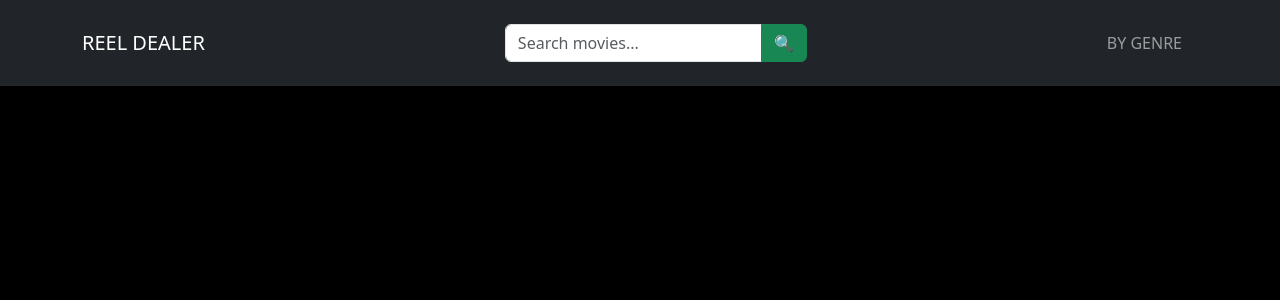
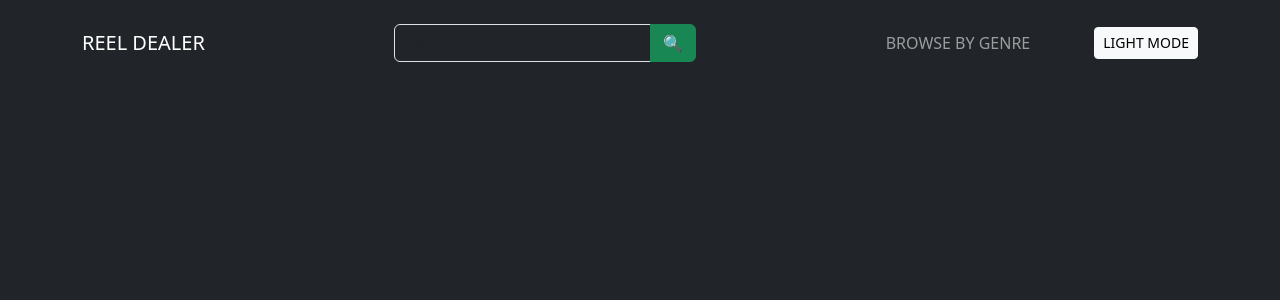
Before and after one commit to trumanders/reel-dealer, a React (Vite) app: page /movie/1 in a window 1280 px wide. Shown: the top 300 px of the page. Built offline with nearby package versions, Linux system fonts and the light colour scheme; no server answers.

Commit message:
Add button for dark/light mode. Add CSS variables for dark/light mode. Use callback on functions in useEffect. Add theme context with custom hook.

```diff
--- a/src/App.tsx
+++ b/src/App.tsx
@@ -8,11 +8,16 @@ import MoviePage from "./pages/MoviePage";
 import PersonPage from "./pages/PersonPage";
 import Genres from "./pages/GenresPage";
 import MoviesByGenrePage from "./pages/MoviesByGenrePage";
+import { ThemeContextProvider } from "./contexts/ThemeContextProvider";
+import { useEffect } from "react";
+import { useTheme } from "./contexts/useTheme.tsx";
 
 const App = () => {
   return (
     <>
-      <Navigation />
+      <ThemeContextProvider>
+        <Navigation />
+      </ThemeContextProvider>
       <Container>
         <Routes>
           <Route path="/" element={<HomePage />} />
--- a/src/assets/scss/App.scss
+++ b/src/assets/scss/App.scss
@@ -1,8 +1,41 @@
 @import "bootstrap/scss/bootstrap";
 
+/* LIGHT MODE */
+:root {
+  --bs-body-bg: #fff;
+  --bs-body-color: #212529;
+  --movie-card-bg: #fff;
+  --movie-card-color: #212529;
+  --active-genre-border: #212529;
+  --active-genre-color: #212529;
+  --nav-link-color: #6378ec;
+
+  /* Accordion light mode */
+  --bs-accordion-bg: #fff;
+  --bs-accordion-color: #212529;
+  --bs-accordion-border-color: #dee2e6;
+  --bs-accordion-btn-bg: #fff;
+  --bs-accordion-btn-color: #212529;
+  --bs-accordion-btn-focus-border-color: #80bdff;
+  --bs-accordion-btn-focus-box-shadow: 0 0 0 0.25rem rgba(0, 123, 255, 0.25);
+  --bs-accordion-active-bg: #e9ecef;
+  --bs-accordion-active-color: #212529;
+}
+
+/* DARK MODE*/
+body.dark-mode {
+  --bs-body-bg: #212529;
+  --bs-body-color: #f8f9fa;
+  --movie-card-bg: #1f1f1f;
+  --movie-card-color: #fff;
+  --active-genre-border: #fff;
+  --active-genre-color: #fff;
+  --nav-link-color: #90a0ff;
+}
+
 body {
-  background-color: rgb(0, 0, 0);
-  color: white;
+  background-color: var(--bs-body-bg);
+  color: var(--bs-body-color);
 }
 
 .searchResults {
@@ -38,7 +71,8 @@ body {
   color: white;
   width: 12rem;
   height: 25rem;
-  background-color: rgb(31, 31, 31);
+  background-color: var(--movie-card-bg);
+  color: var(--movie-card-color);
   border-style: none;
   border-radius: 10px;
   .card-text {
@@ -70,7 +104,7 @@ body {
 }
 
 .movie-page-details .nav-link {
-  color: rgb(99, 120, 236);
+  color: var(--nav-link-color);
   font-weight: 500;
 }
 
@@ -80,9 +114,9 @@ body {
 }
 
 .active-genre {
-  border: 1px solid white;
+  border: 1px solid var(--active-genre-border);
   border-radius: 5px;
-  color: white !important;
+  color: var(--active-genre-color);
 }
 
 .accordion-dark {
--- a/src/components/Navigation.tsx
+++ b/src/components/Navigation.tsx
@@ -2,9 +2,21 @@ import Container from "react-bootstrap/Container";
 import Navbar from "react-bootstrap/Navbar";
 import { Link, NavLink } from "react-router-dom";
 import Search from "./Search";
-import { Nav } from "react-bootstrap";
+import { ButtonGroup, Nav, ToggleButton } from "react-bootstrap";
+import { useTheme } from "../contexts/useTheme.tsx";
+import { useEffect } from "react";
 
 const Navigation = () => {
+  const { isDarkMode, toggleTheme } = useTheme();
+
+  useEffect(() => {
+    if (isDarkMode) {
+      document.body.classList.add("dark-mode");
+    } else {
+      document.body.classList.remove("dark-mode");
+    }
+  }, [isDarkMode]);
+
   return (
     <Navbar bg="dark" variant="dark" expand="md">
       <Container>
@@ -22,8 +34,21 @@ const Navigation = () => {
               (isActive ? " active-genre" : "")
             }
           >
-            BY GENRE
+            BROWSE BY GENRE
           </NavLink>
+          <ButtonGroup size="sm">
+            <ToggleButton
+              className="ms-5"
+              id="toggle-dark-theme"
+              type="checkbox"
+              variant="outline-light"
+              checked={isDarkMode}
+              onClick={() => toggleTheme()}
+              value="light"
+            >
+              {isDarkMode ? "LIGHT MODE" : "DARK MODE"}
+            </ToggleButton>
+          </ButtonGroup>
         </Nav>
       </Container>
     </Navbar>
--- a/src/contexts/MovieProvider.tsx
+++ b/src/contexts/MovieProvider.tsx
@@ -22,7 +22,8 @@ export const MovieProvider = ({ children }: MovieProviderProps) => {
   const [page, setPage] = useState<number>(1);
   const navigate = useNavigate();
 
-  const handleSearch = async (searchText: string, page: number = 1) => {
+  const handleSearch = useCallback(
+    async (searchText: string, page: number = 1) => {
       try {
         setIsLoading(true);
         setError(null);
@@ -34,7 +35,9 @@ export const MovieProvider = ({ children }: MovieProviderProps) => {
       } finally {
         setIsLoading(false);
       }
-  };
+    },
+    []
+  );
 
   const loadMovie = useCallback(async (movieId: number) => {
     setIsLoading(true);
@@ -50,12 +53,12 @@ export const MovieProvider = ({ children }: MovieProviderProps) => {
     navigate(`?${params.toString()}`);
   };
 
-  const syncPageWithURL = (search: string) => {
+  const syncPageWithURL = useCallback((search: string) => {
     const params = new URLSearchParams(search);
     const newPage = Number(params.get("page") || 1);
     setPage(newPage);
     return newPage;
-  };
+  }, []);
 
   useEffect(() => {
     const loadGenres = async () => {
--- /dev/null
+++ b/src/contexts/ThemeContext.ts
@@ -0,0 +1,10 @@
+import { createContext } from "react";
+
+interface ThemeContextType {
+  isDarkMode: boolean;
+  toggleTheme: () => void;
+}
+
+export const ThemeContext = createContext<ThemeContextType | null>(
+  {} as ThemeContextType
+);
--- /dev/null
+++ b/src/contexts/ThemeContextProvider.tsx
@@ -0,0 +1,23 @@
+import { useState } from "react";
+import { ThemeContext } from "./ThemeContext";
+
+interface ThemeContextProviderProps {
+  children: React.ReactNode;
+}
+
+export const ThemeContextProvider: React.FC<ThemeContextProviderProps> = ({
+  children,
+}) => {
+  const [isDarkMode, setIsDarkMode] = useState(true);
+
+  const toggleTheme = () => {
+    setIsDarkMode(!isDarkMode);
+    console.log("Toggled theme to", isDarkMode ? "light" : "dark");
+  };
+
+  return (
+    <ThemeContext.Provider value={{ isDarkMode, toggleTheme }}>
+      {children}
+    </ThemeContext.Provider>
+  );
+};
--- a/src/contexts/useMovies.ts
+++ b/src/contexts/useMovies.ts
@@ -3,8 +3,10 @@ import { MovieContext } from "./MovieContext";
 
 export const useMovies = () => {
   const context = useContext(MovieContext);
+
   if (!context) {
     throw new Error("useMovies must be used within a MovieProvider");
   }
+
   return context;
 };
--- /dev/null
+++ b/src/contexts/useTheme.tsx
@@ -0,0 +1,12 @@
+import { useContext } from "react";
+import { ThemeContext } from "./ThemeContext";
+
+export const useTheme = () => {
+  const context = useContext(ThemeContext);
+
+  if (!context) {
+    throw new Error("useTheme must be used inside a ThemeContextProvider");
+  }
+
+  return context;
+};
```
Also changed, not shown: 1 other file (tests, documents, lock files or other folders). Lines whose indentation alone changed are shown as unchanged.
